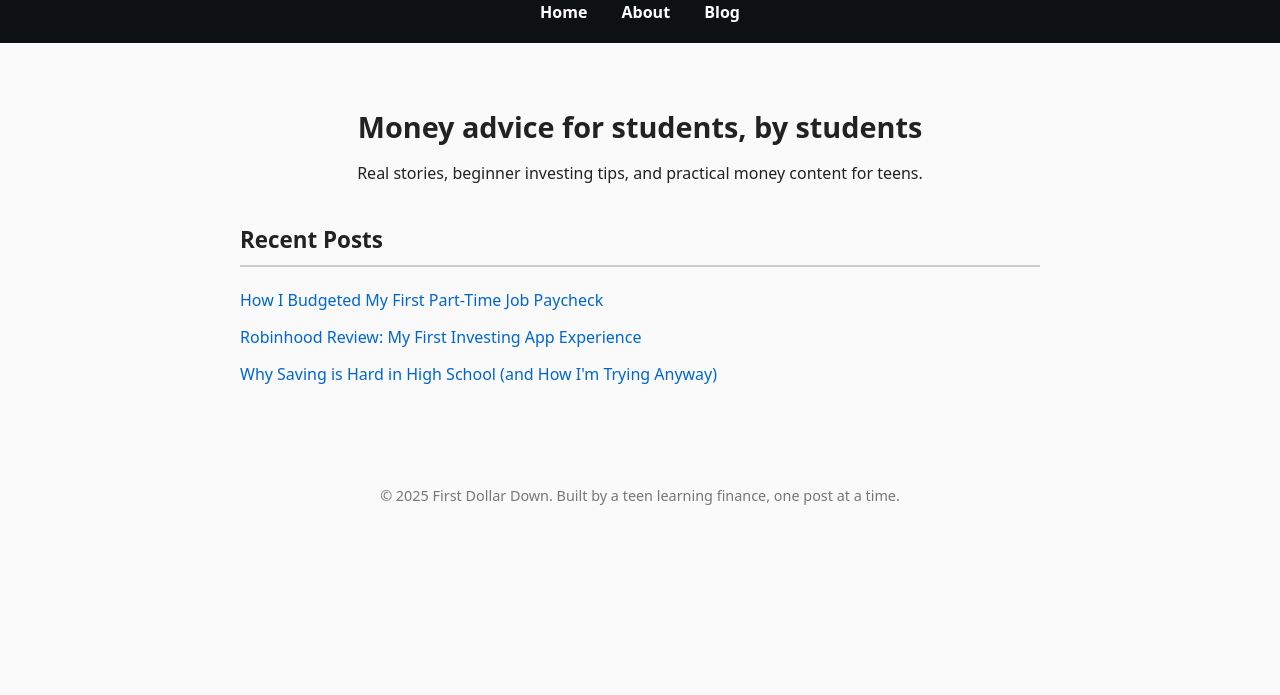
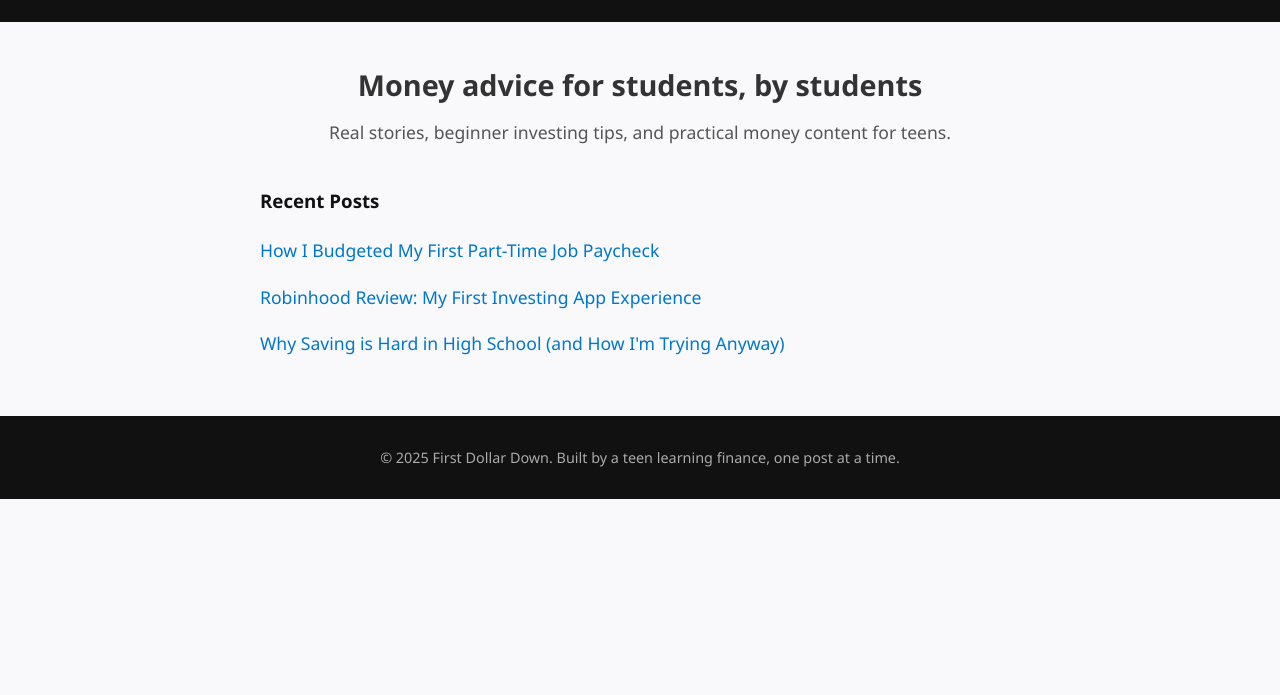
Before and after one commit to githubcarrot/First-Dollar-Down, a plain HTML site: page index.html in a window 1280 px wide. Shown: the part 105-800 px from the top of the page. Drawn offline with Linux system fonts and the light colour scheme.

Commit message:
Update style.css

```diff
--- a/style.css
+++ b/style.css
@@ -1,68 +1,113 @@
-body {
-  font-family: system-ui, sans-serif;
+/* Reset & Base Styles */
+* {
   margin: 0;
   padding: 0;
-  background: #fafafa;
+  box-sizing: border-box;
+}
+body {
+  font-family: 'Segoe UI', system-ui, sans-serif;
+  background: #f9f9fb;
   color: #222;
+  line-height: 1.6;
 }
 
-header {
-  background: #0e1111;
-  color: white;
-  padding: 20px;
+/* Layout */
+main {
+  max-width: 800px;
+  margin: auto;
+  padding: 40px 20px;
+}
+header, footer {
+  background-color: #111;
+  color: #fff;
   text-align: center;
+  padding: 20px 0;
 }
 
-header nav a {
-  color: white;
+/* Header */
+header h1 {
+  font-size: 2rem;
+  margin-bottom: 10px;
+}
+nav {
+  margin-top: 10px;
+}
+nav a {
+  color: #eee;
+  text-decoration: none;
   margin: 0 15px;
-  text-decoration: none;
-  font-weight: bold;
+  font-weight: 500;
+  transition: color 0.3s;
+}
+nav a:hover {
+  color: #66d9ef;
 }
 
-main {
-  padding: 40px 20px;
-  max-width: 800px;
-  margin: auto;
-}
-
+/* Hero Section */
 .hero {
   text-align: center;
   margin-bottom: 40px;
 }
-
 .hero h2 {
   font-size: 1.8rem;
-  margin-bottom: 10px;
+  color: #333;
+}
+.hero p {
+  font-size: 1.1rem;
+  color: #555;
+  margin-top: 10px;
 }
 
-.posts h3 {
-  font-size: 1.4rem;
-  border-bottom: 2px solid #ccc;
-  padding-bottom: 10px;
+/* Posts List */
+.posts h2, .posts h3 {
+  margin-bottom: 20px;
+  color: #111;
 }
-
 .posts ul {
   list-style: none;
   padding-left: 0;
 }
-
 .posts li {
-  margin-bottom: 15px;
+  margin-bottom: 18px;
 }
-
 .posts a {
+  color: #0077cc;
+  font-size: 1.1rem;
   text-decoration: none;
-  color: #0066cc;
+  transition: all 0.2s ease;
 }
-
 .posts a:hover {
+  color: #005999;
   text-decoration: underline;
 }
 
+/* Article Content */
+article h2 {
+  font-size: 1.7rem;
+  margin-bottom: 15px;
+}
+article p {
+  margin-bottom: 20px;
+  color: #444;
+}
+article em {
+  color: #666;
+}
+
+/* Footer */
 footer {
-  text-align: center;
-  padding: 30px;
   font-size: 0.9rem;
-  color: #777;
+  color: #aaa;
+  padding: 30px 10px;
 }
+
+/* Mobile */
+@media (max-width: 600px) {
+  nav a {
+    display: block;
+    margin: 8px 0;
+  }
+  main {
+    padding: 20px 16px;
+  }
+}
```
